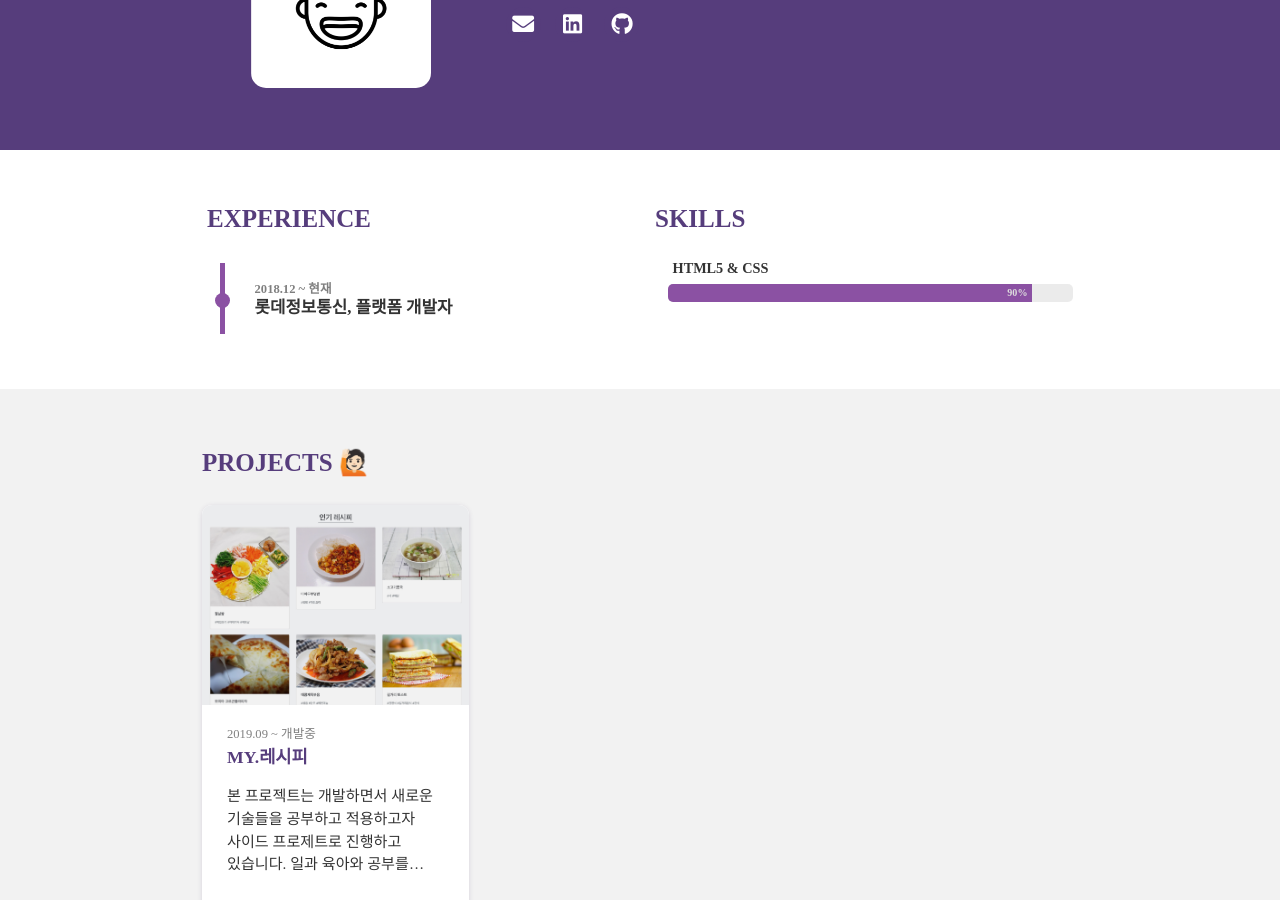
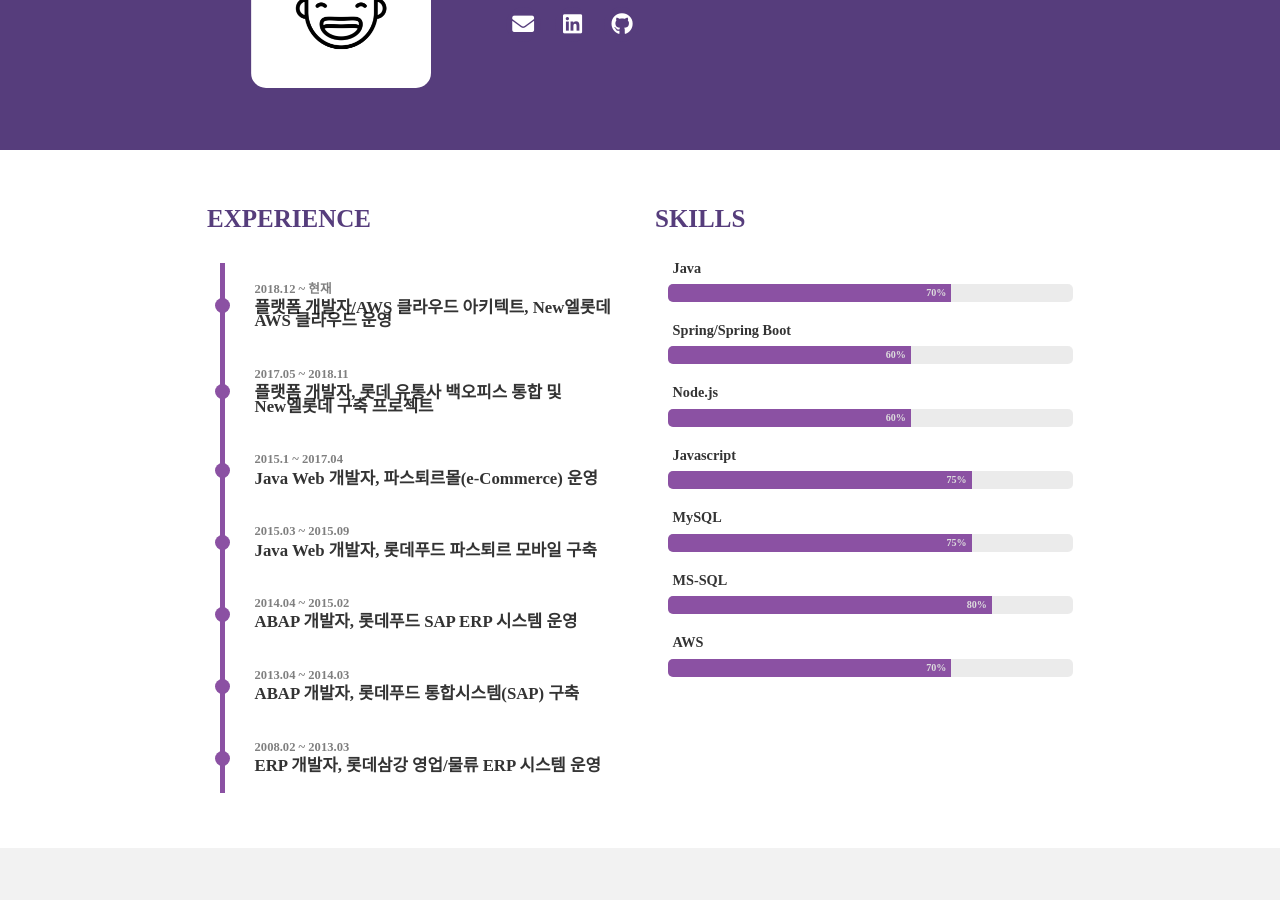
Before and after one commit to jsyang-dev/jsyang-dev.github.io, a Jekyll site: the page built from portfolio.html, in a window 1280 px wide and 900 px high, scrolled down 253 px. Built offline with Jekyll 4.4.1, drawn with Linux system fonts in a browser that asks for light colours; nearby versions of some CDN libraries; some web fonts are replaced.

Commit message:
Update _config.yml

```diff
--- a/_config.yml
+++ b/_config.yml
@@ -16,10 +16,40 @@ theme_settings :
     experience :
       - start : 2018.12
         end : 현재
-        experience : 롯데정보통신, 플랫폼 개발자
+        experience : 플랫폼 개발자/AWS 클라우드 아키텍트, New엘롯데 AWS 클라우드 운영
+      - start : 2017.05
+        end : 2018.11
+        experience : 플랫폼 개발자, 롯데 유통사 백오피스 통합 및 New엘롯데 구축 프로젝트
+      - start : 2015.10
+        end : 2017.04
+        experience : Java Web 개발자, 파스퇴르몰(e-Commerce) 운영
+      - start : 2015.03
+        end : 2015.09
+        experience : Java Web 개발자, 롯데푸드 파스퇴르 모바일 구축
+      - start : 2014.04
+        end : 2015.02
+        experience : ABAP 개발자, 롯데푸드 SAP ERP 시스템 운영
+      - start : 2013.04
+        end : 2014.03
+        experience : ABAP 개발자, 롯데푸드 통합시스템(SAP) 구축
+      - start : 2008.02
+        end : 2013.03
+        experience : ERP 개발자, 롯데삼강 영업/물류 ERP 시스템 운영
     skills :
-      - skill : HTML5 & CSS
-        value : 90  # Percent value
+      - skill : Java
+        value : 70  # Percent value
+      - skill : Spring/Spring Boot
+        value : 60  # Percent value
+      - skill : Node.js
+        value : 60  # Percent value
+      - skill : Javascript
+        value : 75  # Percent value
+      - skill : MySQL
+        value : 75  # Percent value
+      - skill : MS-SQL
+        value : 80  # Percent value
+      - skill : AWS
+        value : 70  # Percent value
 
   # Icons
   icons :
```
